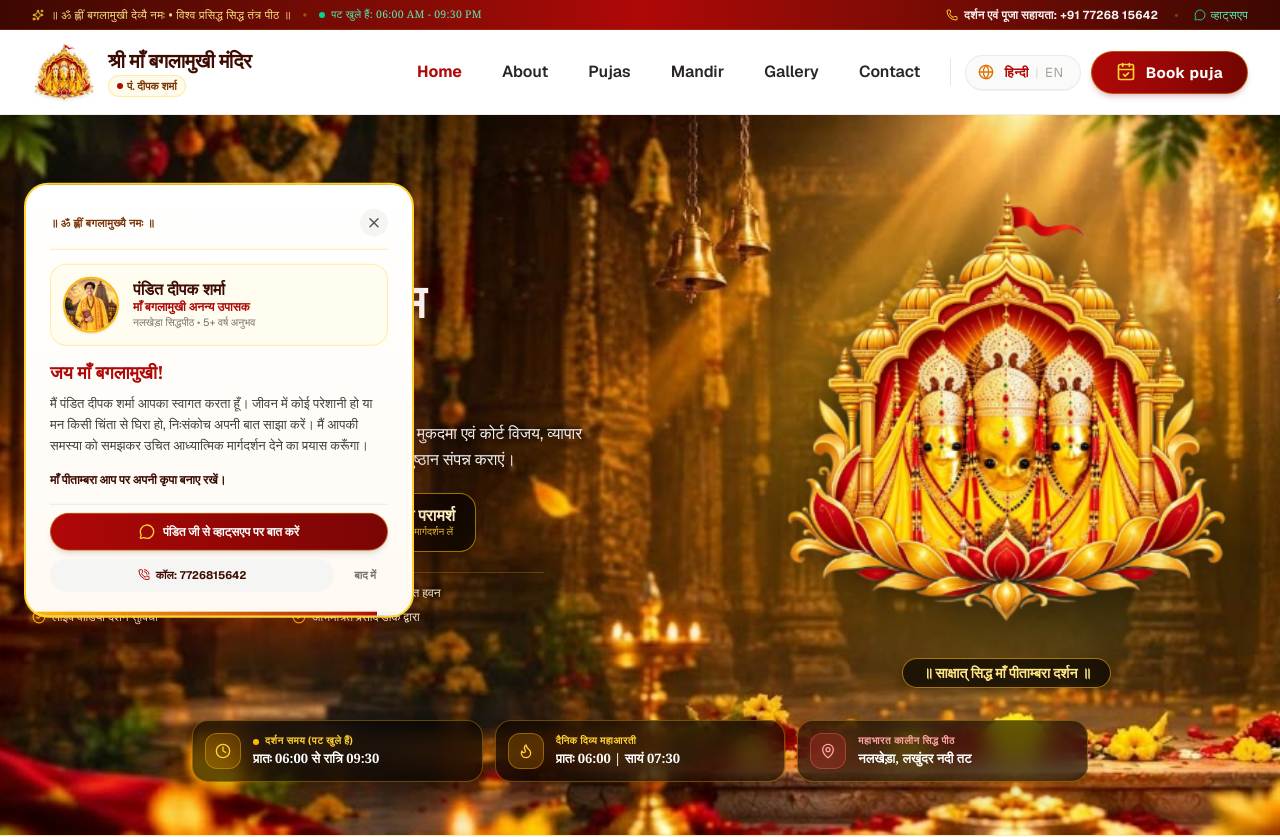
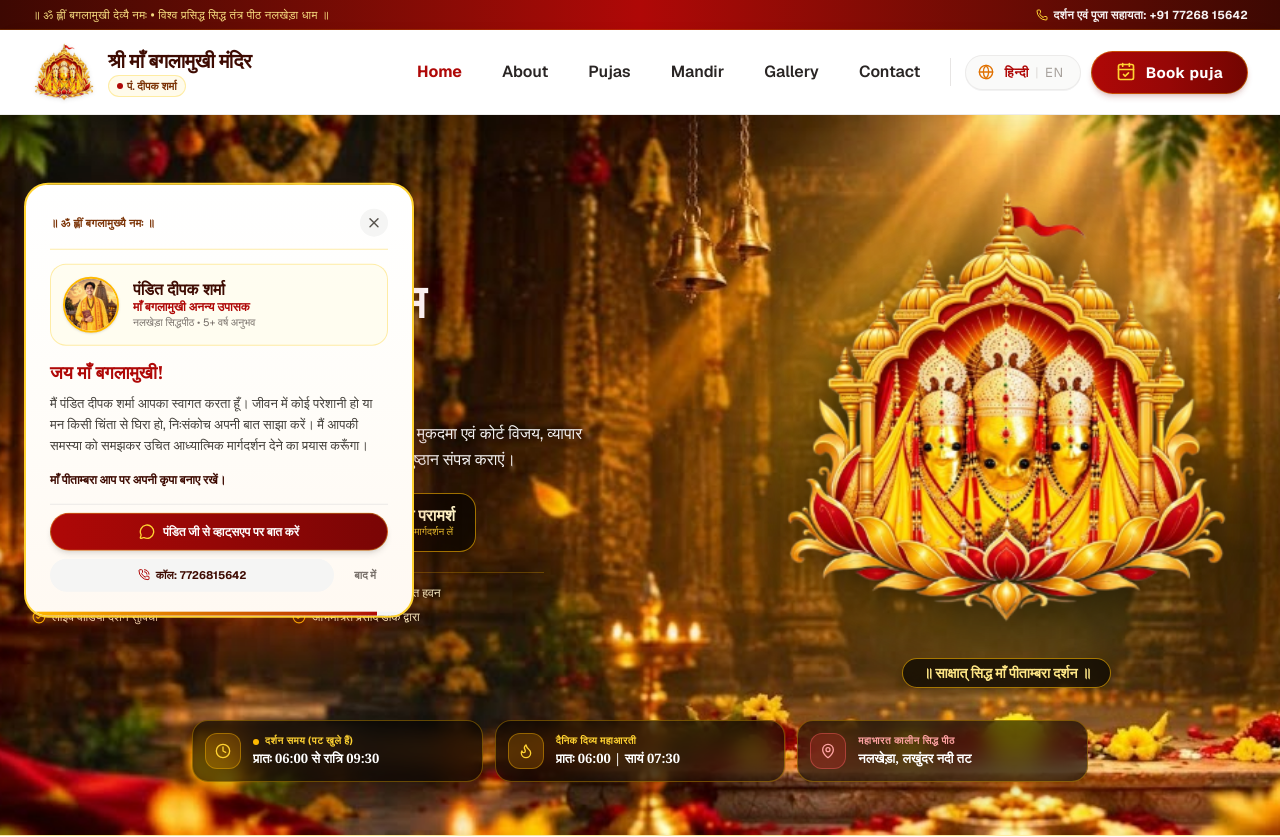
Before and after one commit to prisminfotechdevloper-2026/baglamukhi_temple_client, a Next.js app: page / in a window 1280 px wide. Shown: the top 837 px of the page. Built offline with nearby package versions, Linux system fonts and the light colour scheme.

Commit message:
fix(navbar): clean top ribbon by removing sparkles icon, green darshan text, and whatsapp button

```diff
--- a/src/components/navbar/Navbar.tsx
+++ b/src/components/navbar/Navbar.tsx
@@ -1,6 +1,6 @@
 import Link from "next/link";
 import Image from "next/image";
-import { CalendarCheck, Phone, MessageCircle, Sparkles } from "lucide-react";
+import { CalendarCheck, Phone } from "lucide-react";
 import LanguageToggle from "./LanguageToggle";
 import DesktopNavLinks from "./DesktopNavLinks";
 
@@ -21,11 +21,10 @@ const navItems: NavItem[] = [
 
 function TopRibbonItems() {
   return (
-    <div className="inline-flex items-center gap-6 px-3 shrink-0">
+    <div className="inline-flex items-center gap-8 px-4 shrink-0">
       {/* Sacred Mantra */}
-      <span className="inline-flex items-center gap-1.5 text-amber-200 font-serif whitespace-nowrap">
-        <Sparkles className="h-3 w-3 text-amber-300 shrink-0" />
-        <span>॥ ॐ ह्लीं बगलामुखी देव्यै नमः • विश्व प्रसिद्ध सिद्ध तंत्र पीठ नलखेड़ा धाम ॥</span>
+      <span className="text-amber-200 font-serif whitespace-nowrap">
+        ॥ ॐ ह्लीं बगलामुखी देव्यै नमः • विश्व प्रसिद्ध सिद्ध तंत्र पीठ नलखेड़ा धाम ॥
       </span>
 
       <span className="text-amber-500/50">•</span>
@@ -36,28 +35,7 @@ function TopRibbonItems() {
         className="inline-flex items-center gap-1.5 text-white hover:text-amber-200 transition-colors font-bold whitespace-nowrap bg-black/35 px-2.5 py-0.5 rounded-full border border-amber-400/35"
       >
         <Phone className="h-3 w-3 text-amber-300 shrink-0" />
-        <span>दर्शन व पूजा सहायता: +91 77268 15642 (पं. दीपक शर्मा)</span>
-      </a>
-
-      <span className="text-amber-500/50">•</span>
-
-      {/* Live Darshan Status */}
-      <span className="inline-flex items-center gap-1.5 text-amber-100 whitespace-nowrap">
-        <span className="h-1.5 w-1.5 rounded-full bg-emerald-400 animate-pulse shrink-0" />
-        <span>दैनिक दर्शन: प्रातः 06:00 से रात्रि 09:30 (पट खुले हैं)</span>
-      </span>
-
-      <span className="text-amber-500/50">•</span>
-
-      {/* WhatsApp Online Booking */}
-      <a
-        href="https://wa.me/917726815642?text=जय%20माँ%20बगलामुखी!%20पंडित%20दीपक%20शर्मा%20जी%2C%20मुझे%20पूजा%20व%20हवन%20परामर्श%20चाहिए।"
-        target="_blank"
-        rel="noopener noreferrer"
-        className="inline-flex items-center gap-1.5 text-emerald-300 hover:text-white transition-colors font-semibold whitespace-nowrap bg-emerald-950/50 px-2.5 py-0.5 rounded-full border border-emerald-400/40"
-      >
-        <MessageCircle className="h-3 w-3 text-emerald-400 shrink-0" />
-        <span>ऑनलाइन संकल्प एवं अनुष्ठान बुकिंग</span>
+        <span>दर्शन एवं पूजा सहायता: +91 77268 15642 (पं. दीपक शर्मा)</span>
       </a>
 
       <span className="text-amber-500/50">•</span>
@@ -70,7 +48,7 @@ export default function Navbar() {
     <header className="sticky top-0 z-40 w-full transition-all">
       {/* 1. Divine Top Announcement / Helpline Micro-Ribbon */}
       <div className="bg-gradient-to-r from-[#3D0802] via-[#AF0807] to-[#3D0802] text-white text-[11px] font-medium tracking-wide border-b border-amber-500/20 overflow-hidden">
-        {/* Mobile View: Continuous Smooth Marquee Ticker from Right to Left with FULL Content */}
+        {/* Mobile View: Continuous Smooth Marquee Ticker from Right to Left */}
         <div className="block sm:hidden w-full overflow-hidden py-1.5 select-none relative">
           <div className="animate-top-ticker flex items-center">
             <TopRibbonItems />
@@ -78,18 +56,10 @@ export default function Navbar() {
           </div>
         </div>
 
-        {/* Desktop View: Clean Fixed Split Bar with Sacred Mantra, Darshan & Helpline */}
+        {/* Desktop View: Clean Fixed Split Bar with Sacred Mantra & Helpline */}
         <div className="hidden sm:flex mx-auto max-w-7xl items-center justify-between px-3 sm:px-6 lg:px-8 py-1 sm:py-1.5">
-          <div className="flex items-center gap-3 text-amber-200/95 font-serif text-[11.5px]">
-            <span className="inline-flex items-center gap-1.5">
-              <Sparkles className="h-3 w-3 text-amber-300 shrink-0" />
-              <span>॥ ॐ ह्लीं बगलामुखी देव्यै नमः • विश्व प्रसिद्ध सिद्ध तंत्र पीठ ॥</span>
-            </span>
-            <span className="text-amber-400/40">•</span>
-            <span className="inline-flex items-center gap-1.5 text-emerald-300 text-[10.5px]">
-              <span className="h-1.5 w-1.5 rounded-full bg-emerald-400 animate-pulse" />
-              <span>पट खुले हैं: 06:00 AM - 09:30 PM</span>
-            </span>
+          <div className="flex items-center text-amber-200/95 font-serif text-[11.5px]">
+            <span>॥ ॐ ह्लीं बगलामुखी देव्यै नमः • विश्व प्रसिद्ध सिद्ध तंत्र पीठ नलखेड़ा धाम ॥</span>
           </div>
 
           <div className="flex items-center gap-4 text-white/95 shrink-0 text-[11.5px]">
@@ -99,16 +69,6 @@ export default function Navbar() {
             >
               <Phone className="h-3 w-3 text-amber-300" />
               <span>दर्शन एवं पूजा सहायता: +91 77268 15642</span>
-            </a>
-            <span className="text-amber-500/40">•</span>
-            <a
-              href="https://wa.me/917726815642?text=जय%20माँ%20बगलामुखी!%20पंडित%20दीपक%20शर्मा%20जी%2C%20मुझे%20पूजा%20व%20हवन%20परामर्श%20चाहिए।"
-              target="_blank"
-              rel="noopener noreferrer"
-              className="flex items-center gap-1 text-emerald-300 hover:text-white transition-colors"
-            >
-              <MessageCircle className="h-3 w-3 text-emerald-400" />
-              <span>व्हाट्सएप</span>
             </a>
           </div>
         </div>
```
